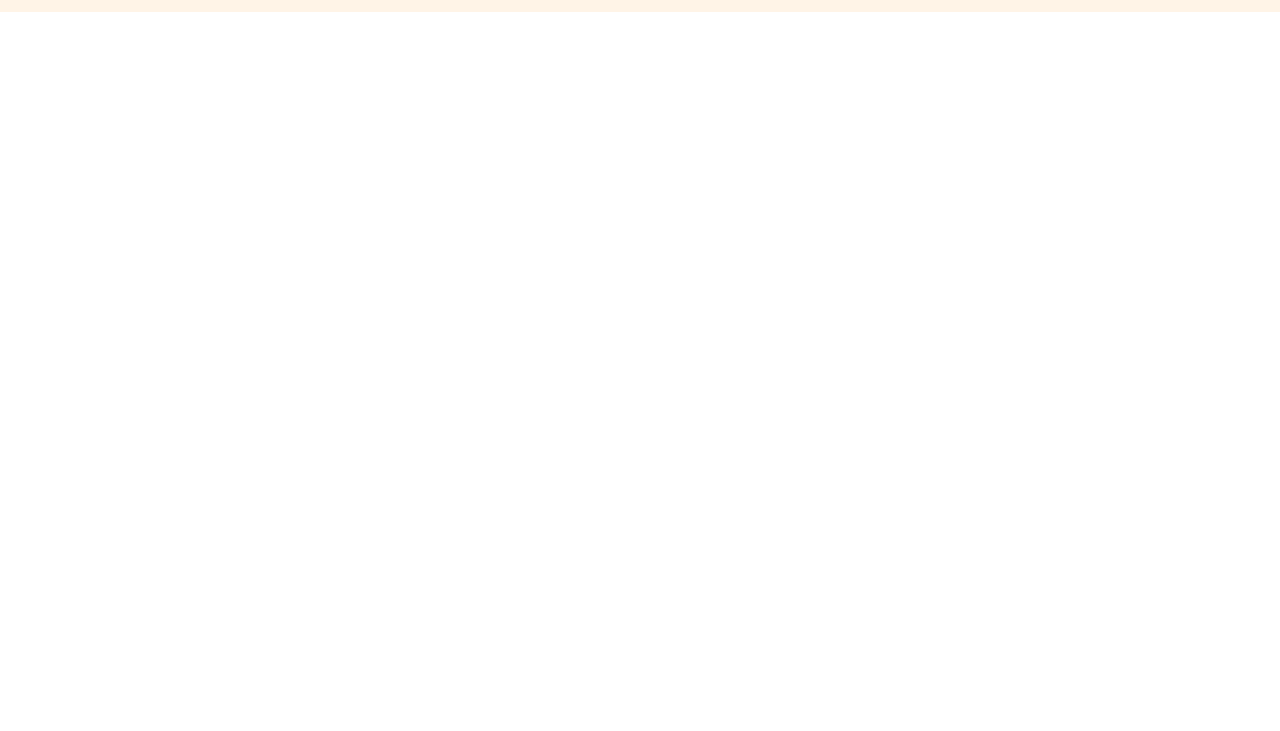
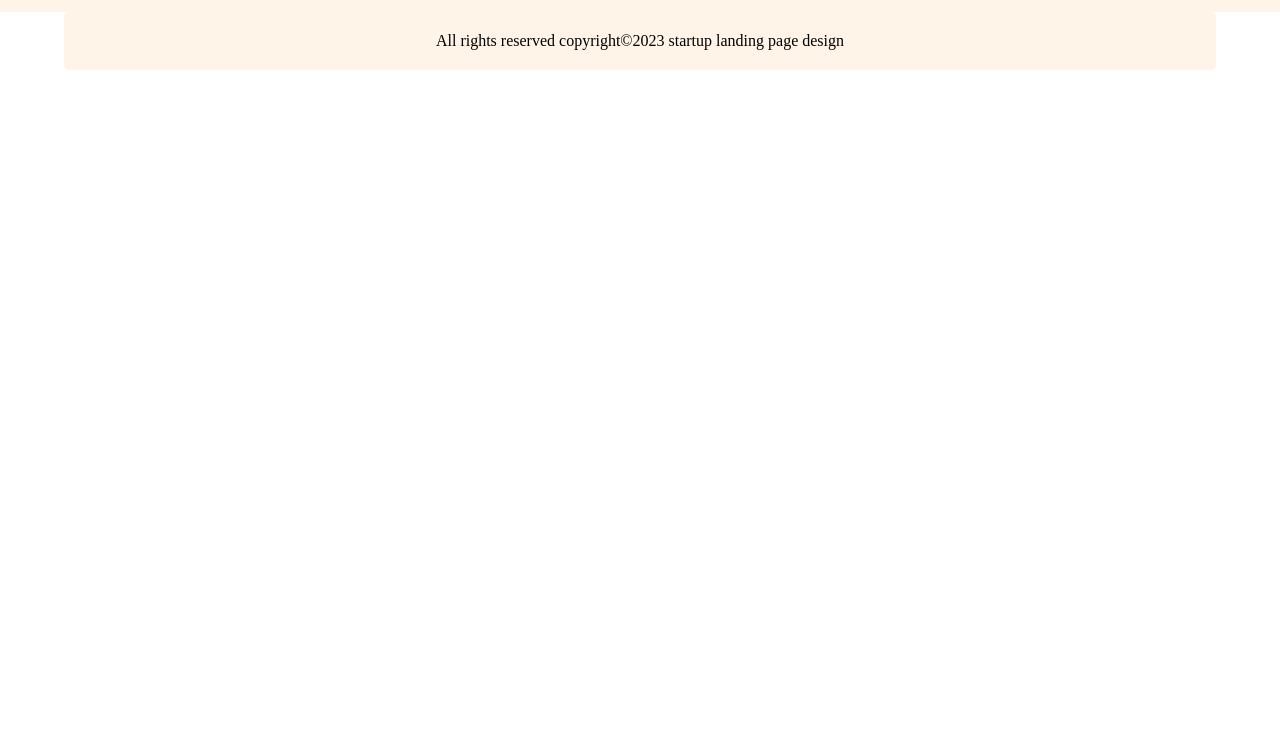
Before and after one commit to Pervejhasan/Assignment-2, a plain HTML site: page index.html in a window 1280 px wide. Shown: the part 69-800 px from the top of the page. Drawn offline with Linux system fonts and the light colour scheme.

Commit message:
footer part complete

```diff
--- a/index.html
+++ b/index.html
@@ -23,5 +23,14 @@
     <!-- header end -->
 
     <!-- main start -->
+
+    <!-- footer start -->
+
+    <footer class="bg-pink container rounded-5">
+      <p class="text-center p-2">
+        All rights reserved copyright&copy;2023 startup landing page design
+      </p>
+    </footer>
+    <!-- footer end -->
   </body>
 </html>
```
